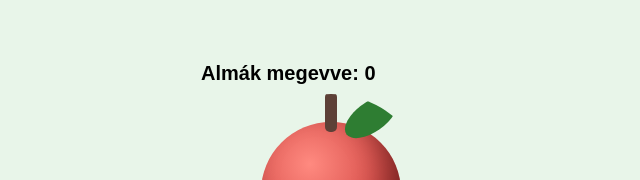
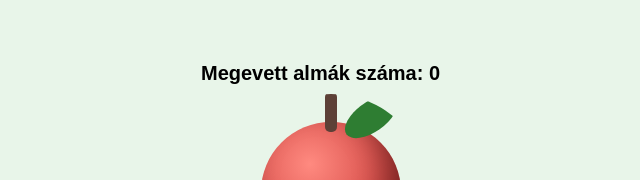
Before and after one commit to jecf42/jecf42-and-marci2015-01-01, a plain HTML site: page alma/index.html in a window 1280 px wide. Shown: the part 148-328 px from the top of the page, without its empty margins (249-889 px from the left). Drawn offline with Linux system fonts and the light colour scheme.

Commit message:
Update index.html

```diff
--- a/alma/index.html
+++ b/alma/index.html
@@ -89,7 +89,7 @@ if(score === null){
   score = parseInt(score);
 }
 
-scoreText.textContent = "Almák megevve: " + score;
+scoreText.textContent = "Megevett almák száma: " + score;
 
 // ====== ALMA SPAWN ======
 function spawnApple(){
```
